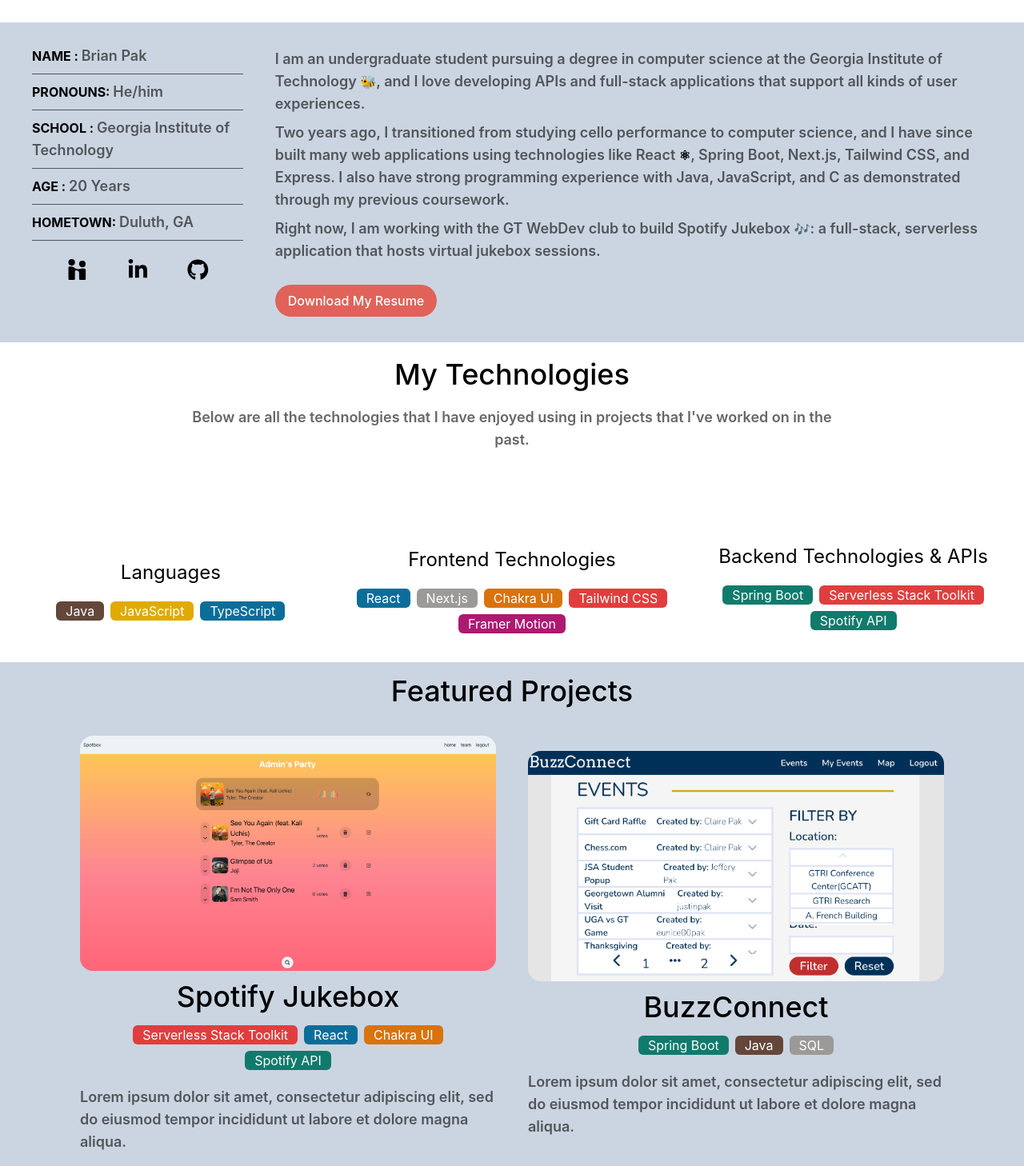
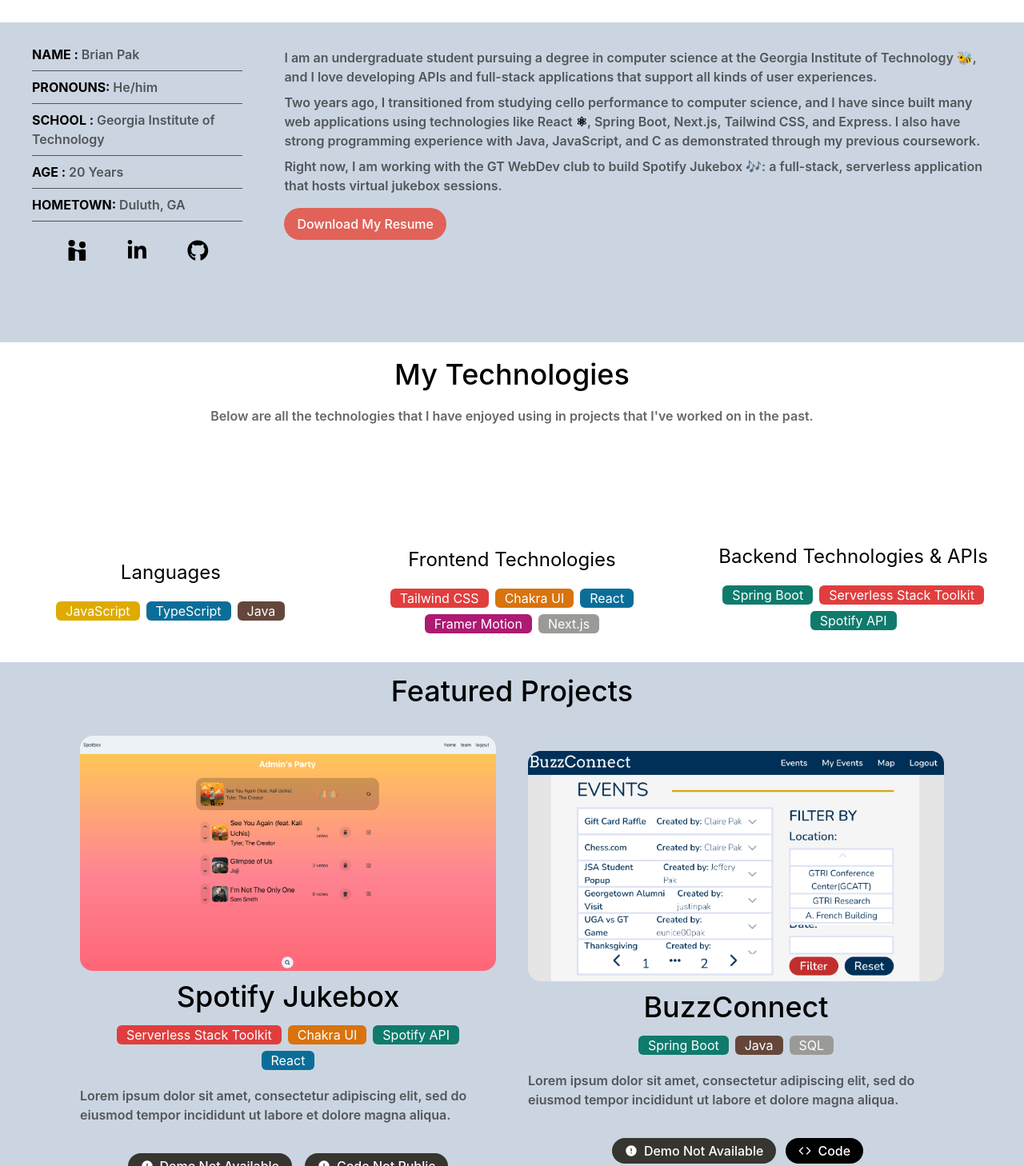
Before and after one commit to brianpak2402/site, a Next.js app: page / in a window 1280 px wide. Shown: the part 772-2230 px from the top of the page at 80% size. Built offline with nearby package versions, Linux system fonts and the light colour scheme; what tailwindcss-animation-delay would draw is missing.

Commit message:
apply animation to project images

```diff
--- a/app/ProjectCard.tsx
+++ b/app/ProjectCard.tsx
@@ -10,27 +10,39 @@
 
 import { Project } from '../typings/typings';
 
+interface IProjectCardProps {
+  item: Project,
+  index: number
+}
 
-const ProjectCard = (props: Project) => {
+const ProjectCard : React.FC<IProjectCardProps> = ({item, index}: IProjectCardProps) => {
+  const MotionImage = motion(Image, { forwardMotionProps: true});
+
   return (
     <div
-      className='flex flex-col items-center mx-3 lg:mx-5 my-5 lg:my-5 w-auto lg:w-1/2 h-auto'
+      className='flex flex-col flex-grow items-center sm:mx-3 lg:mx-5 my-5 lg:my-5 w-auto lg:w-1/2 h-auto'
     >
-      {props.liveURL !== "/" &&
-        <Link href={props.liveURL}>
-          <Image src={props.image}
-                 alt='project-screenshot'
-                 height={300}
+      {item.liveURL === '/' &&
+        <MotionImage src={item.image}
+                     alt='project-screenshot'
+                     height={300}
+                     className='rounded-2xl'
+                     whileInView={{ opacity: [0,1], y: [200, 0] }}
+                     transition={{ type: "tween", duration: (1 + (0.2 * index)), ease: "easeOut" }}
+                     viewport={{ once: true }}
+        />
+      }
+      {item.liveURL !== "/" &&
+        <Link href={item.liveURL}>
+          <MotionImage src={item.image}
+                       alt='project-screenshot'
+                       height={300}
+                       whileInView={{ opacity: [0,1], y: [200, 0] }}
+                       transition={{ type: "tween", duration: 1, ease: "easeOut" }}
+                       viewport={{ once: true }}
                  className='rounded-2xl hover:opacity-90'
           />
         </Link>
-      }
-      {props.liveURL === '/' &&
-        <Image src={props.image}
-               alt='project-screenshot'
-               height={300}
-               className='rounded-2xl'
-        />
       }
       <div className='h-auto w-full flex flex-col mx-5'>
         <motion.h1
@@ -39,10 +51,10 @@
           viewport={{ once: true }}
           className='text-center my-3 w-full'
         >
-          {props.name}
+          {item.name}
         </motion.h1>
         <div className='flex flex-wrap justify-center w-auto mx-8'>
-          {props.technologies.map((item, i) =>
+          {item.technologies.map((item, i) =>
             <TechnologyItem item={item} index={i} key={i}/>
           )}
         </div>
@@ -52,59 +64,59 @@
           viewport={{ once: true }}
           className='my-4'
         >
-          <p>{props.description}</p>
+          <p>{item.description}</p>
         </motion.div>
         <div className='flex justify-center'>
-          {props.demoLink === '/' &&
+          {item.demoLink === '/' &&
             <motion.button
               whileInView={{ opacity: [0,1], y: [200, 0] }}
               transition={{ type: "tween", duration: 1, ease: "easeOut" }}
               viewport={{ once: true }}
-              className=' bg-notion-text-default text-white mx-2 px-1 md:px-4 py-1 lg:my-5 flex rounded-full flex-row items-center'
+              className=' bg-notion-text-default text-white px-1 md:px-4 py-1 mx-1 lg:mx-2 lg:my-5 flex rounded-full flex-row items-center'
             >
-              <MdError className='mr-2'/>
+              <MdError className='mr-1 sm:mr-2'/>
               Demo Not Available
             </motion.button>
           }
-          {props.demoLink !== '/' &&
+          {item.demoLink !== '/' &&
             <motion.button
               whileInView={{ opacity: [0,1], y: [200, 0] }}
               transition={{ type: "tween", duration: 1, ease: "easeOut" }}
               viewport={{ once: true }}
               className='text-white mx-1'
               onClick={() => {
-                window.open(props.demoLink);
+                window.open(item.demoLink);
               }}
             >
               <div className=' bg-black rounded-full px-4 py-1 mx-2 md:px-4 lg:my-5 flex flex-row items-center transition-all hover:-translate-y-1'>
-                <AiOutlineEye className='mr-2'/>
+                <AiOutlineEye className='mr-1 sm:mr-2'/>
                 Demo
               </div>
             </motion.button>
           }
-          {props.codeLink === '/' &&
+          {item.codeLink === '/' &&
             <motion.button
               whileInView={{ opacity: [0,1], y: [200, 0] }}
               transition={{ type: "tween", duration: 1.25, ease: "easeOut" }}
               viewport={{ once: true }}
-              className=' bg-notion-text-default text-white mx-1 px-2 md:px-4 py-1 lg:my-5 flex rounded-full flex-row items-center'
+              className=' bg-notion-text-default text-white px-1 md:px-4 py-1 mx-1 lg:mx-2 lg:my-5 flex rounded-full flex-row items-center'
             >
-              <MdError className='mr-2'/>
+              <MdError className='mr-1 sm:mr-2'/>
               Code Not Public
             </motion.button>
           }
-          {props.codeLink !== '/' &&
+          {item.codeLink !== '/' &&
             <motion.button
               whileInView={{ opacity: [0,1], y: [200, 0] }}
               transition={{ type: "tween", duration: 1.25, ease: "easeOut" }}
               viewport={{ once: true }}
               className=' text-white mx-1'
               onClick={() => {
-                window.open(props.codeLink);
+                window.open(item.codeLink);
               }}
             >
               <div className=' bg-black rounded-full px-2 md:px-4 py-1 lg:my-5 flex flex-row items-center transition-all hover:-translate-y-1'>
-                <FiCode className='mr-2'/>
+                <FiCode className='mr-1 sm:mr-2'/>
                 Code
               </div>
             </motion.button>
--- a/app/page.tsx
+++ b/app/page.tsx
@@ -18,17 +18,17 @@
 import { SiHandshake } from 'react-icons/si';
 
 const languages : Technology[] = [
-  techMap.get("Java") as Technology,
   techMap.get("JavaScript") as Technology,
   techMap.get("TypeScript") as Technology,
+  techMap.get("Java") as Technology,
 ]
 
 const frontendTech: Technology[] = [
+  techMap.get("Tailwind CSS") as Technology,
+  techMap.get("Chakra UI") as Technology,
   techMap.get("React") as Technology,
+  techMap.get("Framer Motion") as Technology,
   techMap.get("Next.js") as Technology,
-  techMap.get("Chakra UI") as Technology,
-  techMap.get("Tailwind CSS") as Technology,
-  techMap.get("Framer Motion") as Technology,
 ]
 
 const backendTech: Technology[] = [
@@ -43,7 +43,7 @@
 
   return (
     <main className="flex flex-col">
-      <section className='flex flex-col h-screen w-screen justify-center'>
+      <section className='flex flex-col h-screen-3/4 sm:h-screen w-screen justify-center'>
         <div className='flex flex-col items-center lg:items-end box-border lg:mr-40 mt-auto' >
           <motion.h1
             animate={{ opacity: [0, 1], y: [200, 0] }}
@@ -70,8 +70,8 @@
           <BiDownArrowAlt className='h-14 w-14'/>
         </motion.button>
       </section>
-      <section id="about" ref={aboutSection} className='bg-slate-300 h-auto lg:h-screen/2 w-screen flex flex-row self-center justify-between'>
-        <div className='m-5 items-start w-1/4 px-5'>
+      <section id="about" ref={aboutSection} className='bg-slate-300 h-auto lg:h-screen/2 w-screen flex flex-col sm:flex-row self-center justify-between'>
+        <div className='m-5 items-start w-screen sm:w-1/4 px-5'>
           <ul className='roboto-mono'>
             <motion.li
               className='py-2 flex flex-row border-b border-b-black/60'
@@ -150,7 +150,7 @@
             </motion.button>
           </div>
         </div>
-        <div className='mr-8 py-6 w-3/4'>
+        <div className='text-center sm:text-left sm:mr-8 px-3 pt-2 pb-4 sm:py-6 w-screen sm:w-3/4'>
           <motion.p
             className='my-2'
             whileInView={{ opacity:[0,1], y: [200,0]}}
@@ -189,7 +189,7 @@
               window.open("/Pak_Brian_Resume.pdf");
             }}
           >
-            <div className='bg-notion-legacy-red rounded-full px-4 py-2 lg:my-5 flex justify-center duration-300 ease-in-out hover:-translate-y-1 hover:scale-110'>
+            <div className='bg-notion-legacy-red rounded-full px-4 py-2 lg:my-2 flex justify-center duration-300 ease-in-out hover:-translate-y-1 hover:scale-110'>
               Download My Resume
             </div>
           </motion.button>
@@ -273,7 +273,7 @@
         </motion.h1>
         <div className='flex flex-col items-center lg:flex-row screen mx-5 lg:mx-20'>
           {projectList.map((project, i) =>
-            <ProjectCard {...project} key={i} />
+            <ProjectCard item={project} index={i} key={i} />
           )}
         </div>
       </section>
--- a/assets/data/projects.ts
+++ b/assets/data/projects.ts
@@ -11,9 +11,9 @@
                       do eiusmod tempor incididunt ut labore et dolore magna aliqua.",
         technologies: [
             techMap.get("Serverless Stack Toolkit") as Technology,
-            techMap.get("React") as Technology,
             techMap.get("Chakra UI") as Technology,
             techMap.get("Spotify API") as Technology,
+            techMap.get("React") as Technology,
         ],
         image: jukeboxScreenshot,
         liveURL: "/",
--- a/styles/globals.css
+++ b/styles/globals.css
@@ -20,7 +20,7 @@
         @apply text-black/60;
         @apply font-semibold;
         @apply text-sm;
-        @apply lg:text-lg;
+        @apply lg:text-base;
     }
     strong {
         @apply text-black;
```
